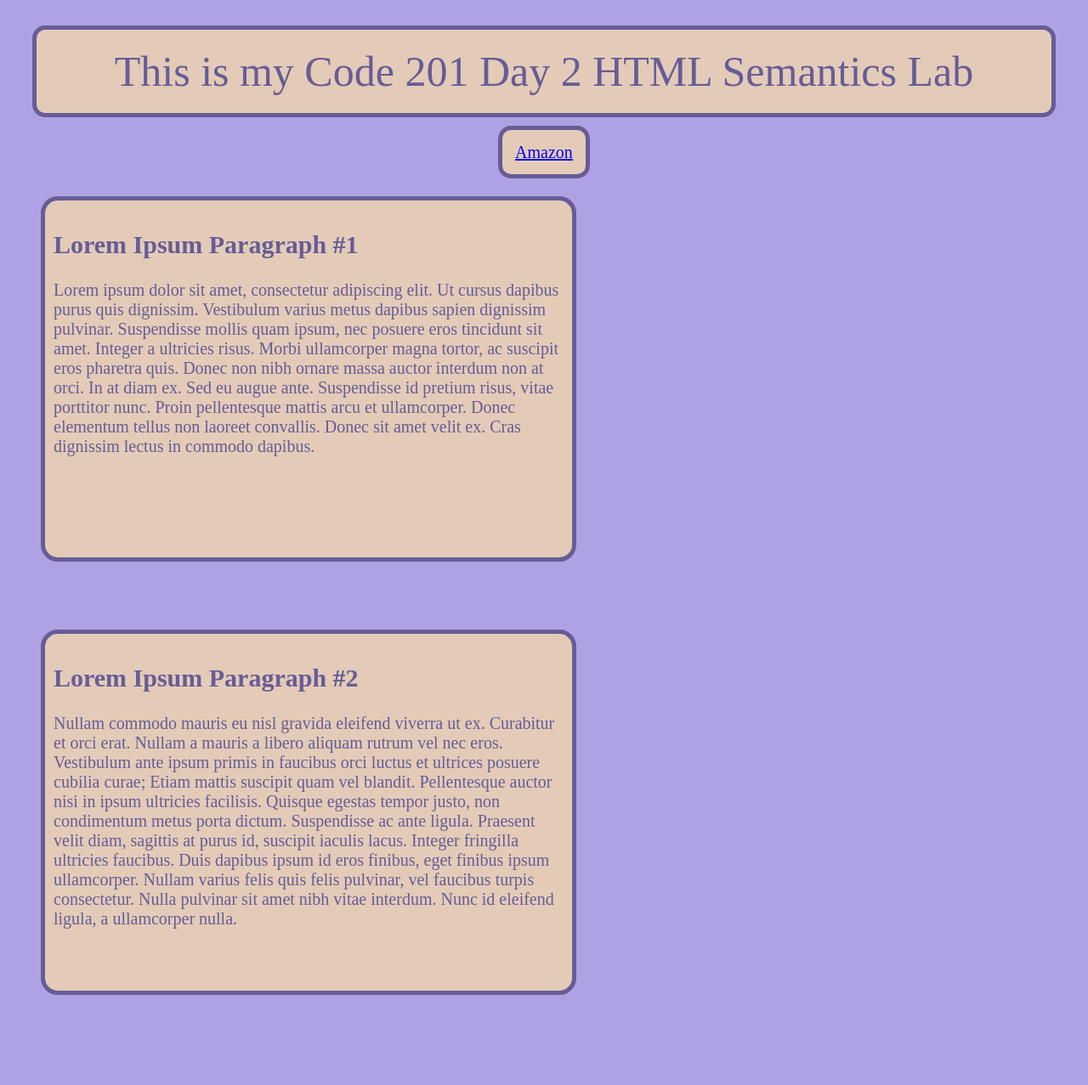
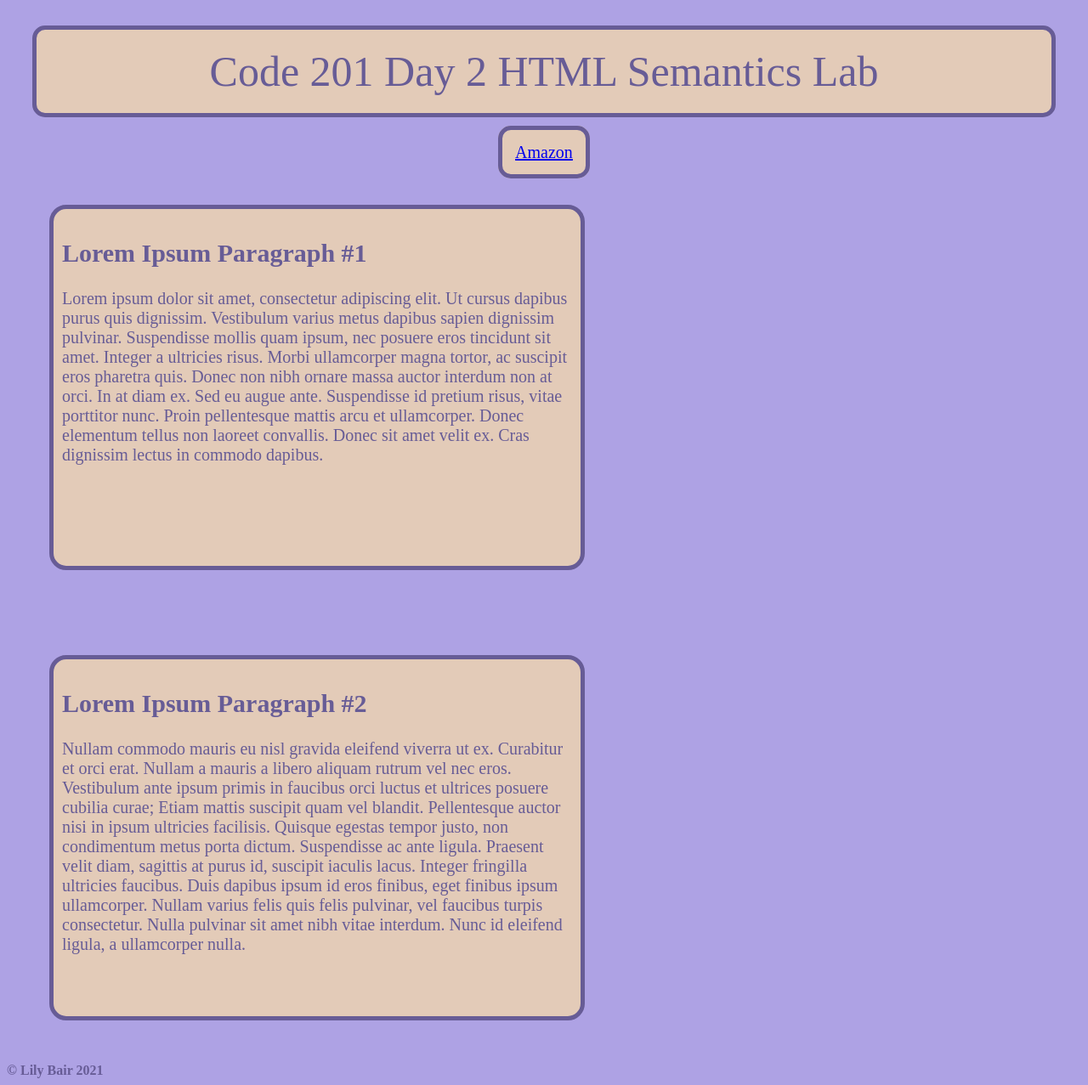
Before and after one commit to lbair39/html_semantics_lab, a plain HTML site: page index.html in a window 1280 px wide. Shown: the whole page at 85% size. Before the commit the page ends 1219 px from the top, so only its background shows below. Drawn offline with Linux system fonts and the light colour scheme.

Commit message:
Finished CSS

```diff
--- a/index.html
+++ b/index.html
@@ -9,7 +9,8 @@
 </head>
 <body>
 <main>
-    <header> This is my Code 201 Day 2 HTML Semantics Lab</header>
+    <header>
+    Code 201 Day 2 HTML Semantics Lab</header>
 <target><a href="https://www.amazon.com"> Amazon</a>
 </target>
 </main>
@@ -21,5 +22,6 @@
     <h2> Lorem Ipsum Paragraph #2</h2>
     <p>Nullam commodo mauris eu nisl gravida eleifend viverra ut ex. Curabitur et orci erat. Nullam a mauris a libero aliquam rutrum vel nec eros. Vestibulum ante ipsum primis in faucibus orci luctus et ultrices posuere cubilia curae; Etiam mattis suscipit quam vel blandit. Pellentesque auctor nisi in ipsum ultricies facilisis. Quisque egestas tempor justo, non condimentum metus porta dictum. Suspendisse ac ante ligula. Praesent velit diam, sagittis at purus id, suscipit iaculis lacus. Integer fringilla ultricies faucibus. Duis dapibus ipsum id eros finibus, eget finibus ipsum ullamcorper. Nullam varius felis quis felis pulvinar, vel faucibus turpis consectetur. Nulla pulvinar sit amet nibh vitae interdum. Nunc id eleifend ligula, a ullamcorper nulla.</p>
 </section>
+<footer> <strong> &copy; Lily Bair 2021 </em>
 </body>
 </html>
--- a/style.css
+++ b/style.css
@@ -30,7 +30,7 @@ section {
     width: 600px;
     display: inline-block;
     border: 5px solid #675C96;
-    margin: 40px;
+    margin: 50px;
     height: 400px;
     font-size: 20px;
 }
```
